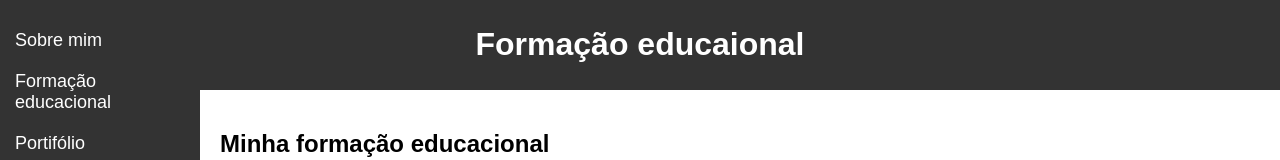
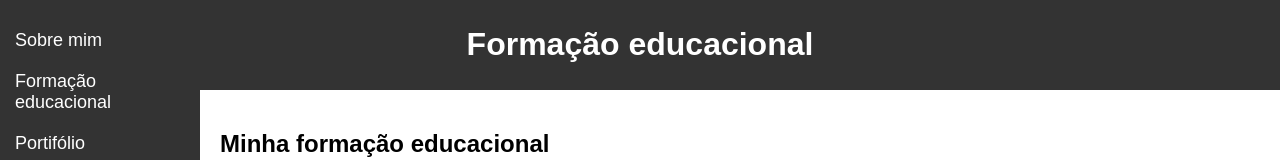
Before and after one commit to rogerioalencar/rogerioalencar.github.io, a plain HTML site: page formacao.html in a window 1280 px wide. Shown: the top 160 px of the page. Drawn offline with Linux system fonts and the light colour scheme.

Commit message:
Update formacao.html

```diff
--- a/formacao.html
+++ b/formacao.html
@@ -10,7 +10,7 @@
 <body>
 
 <header>
-    <h1>Formação educaional</h1>
+    <h1>Formação educacional</h1>
 </header>
 
 <div class="sidebar">
```
